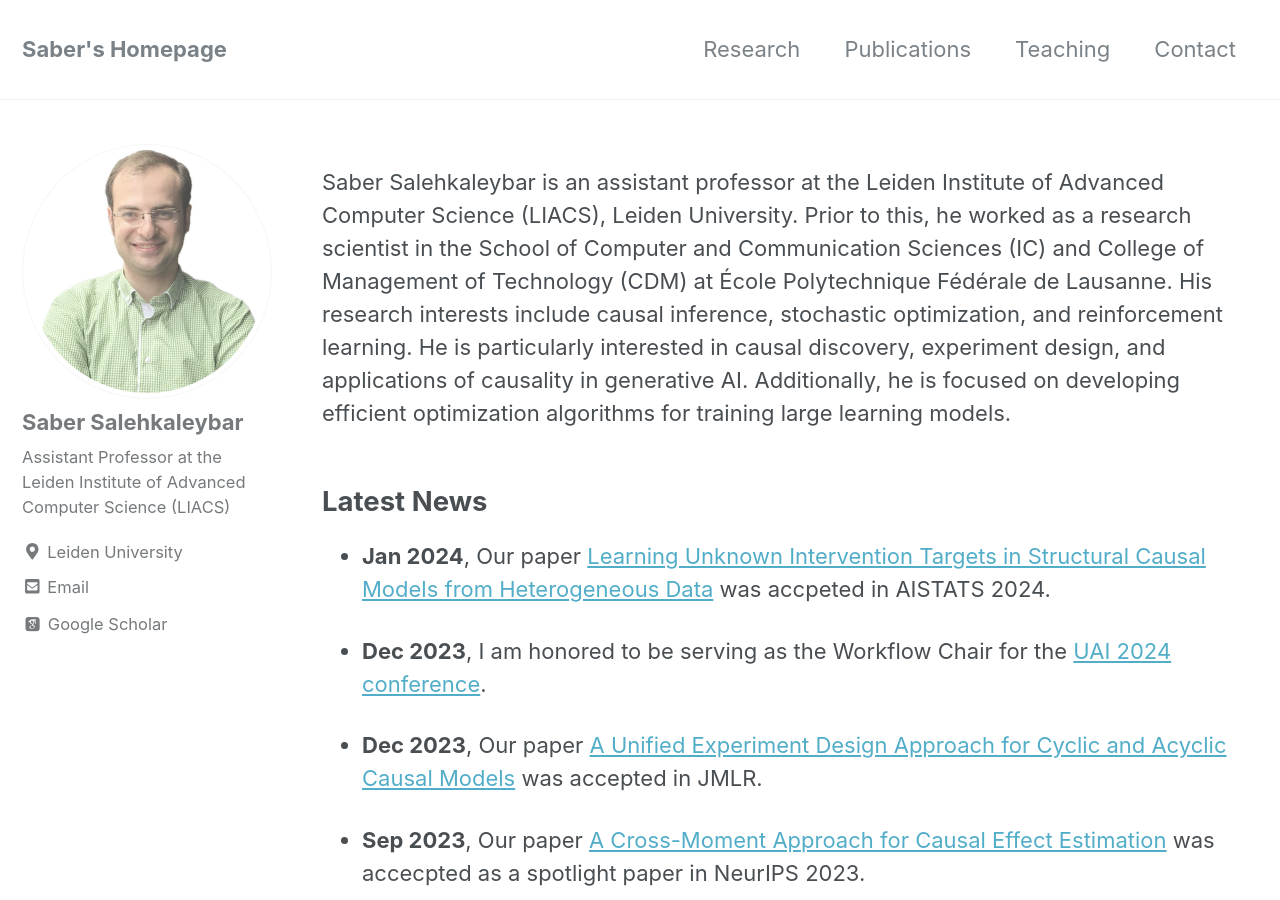
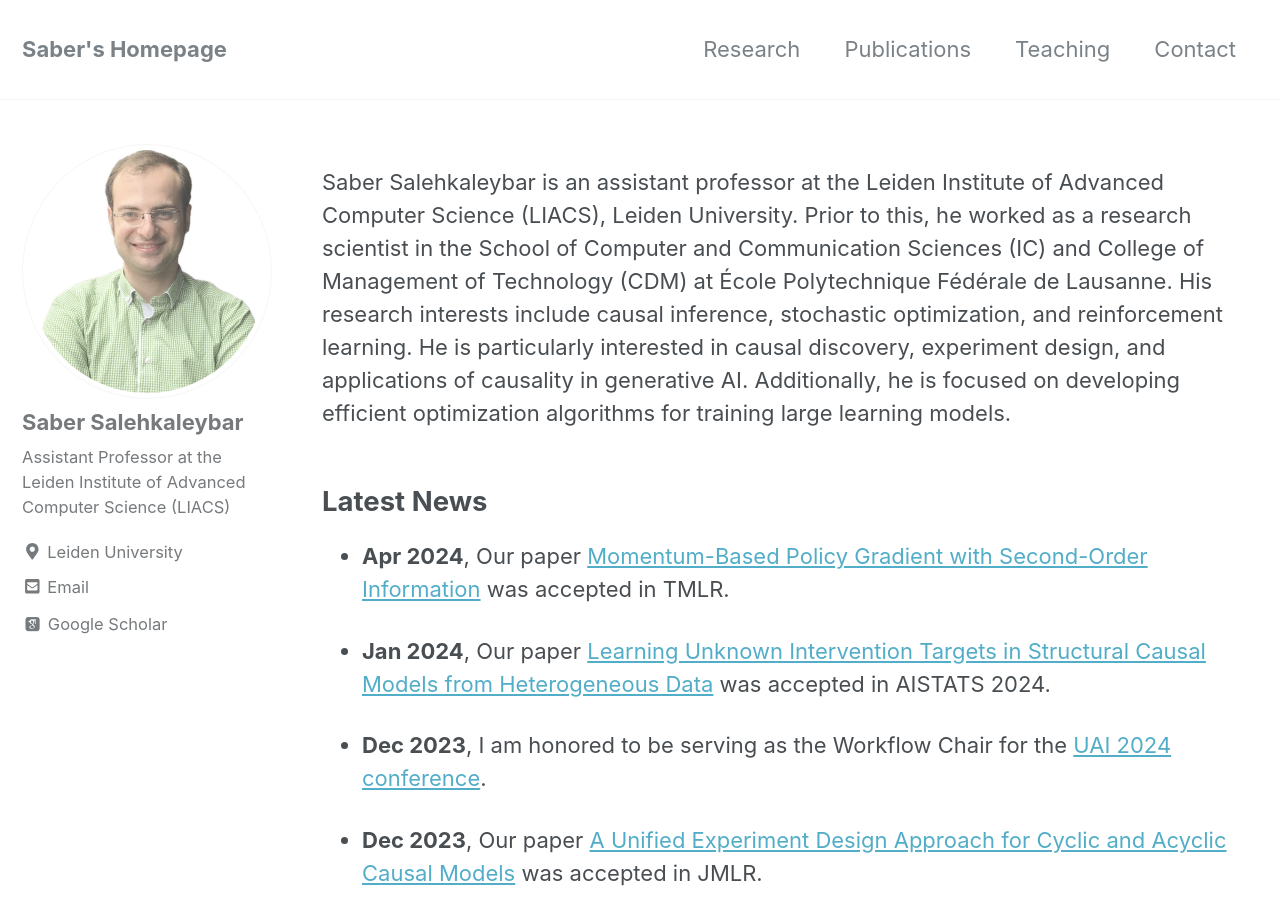
Before and after one commit to sabersalehk/sabersalehk.github.io, a Jekyll site: the page built from _pages/about.md, in a window 1280 px wide and 900 px high. Built offline with Jekyll 4.4.1, drawn with Linux system fonts in a browser that asks for light colours; nearby versions of some CDN libraries; some web fonts are replaced.

Commit message:
Update news.yml

```diff
--- a/_data/news.yml
+++ b/_data/news.yml
@@ -1,5 +1,6 @@
 # main links
-- title: <b>Jan 2024</b>, Our paper <a href="https://arxiv.org/pdf/2312.06091.pdf"> Learning Unknown Intervention Targets in Structural Causal Models from Heterogeneous Data</a> was accpeted in AISTATS 2024.
+- title: <b>Apr 2024</b>, Our paper <a href="https://arxiv.org/pdf/2205.08253.pdf"> Momentum-Based Policy Gradient with Second-Order Information</a> was accepted in TMLR.
+- title: <b>Jan 2024</b>, Our paper <a href="https://arxiv.org/pdf/2312.06091.pdf"> Learning Unknown Intervention Targets in Structural Causal Models from Heterogeneous Data</a> was accepted in AISTATS 2024.
 - title: <b>Dec 2023</b>, I am honored to be serving as the Workflow Chair for the <a href="https://www.auai.org/uai2024/"> UAI 2024 conference</a>.
 - title: <b>Dec 2023</b>, Our paper <a href="https://www.jmlr.org/papers/volume24/22-1425/22-1425.pdf"> A Unified Experiment Design Approach for Cyclic and Acyclic Causal Models</a> was accepted in JMLR.
 - title: <b>Sep 2023</b>, Our paper <a href="https://proceedings.neurips.cc/paper_files/paper/2023/file/1f6100363156cced8633f4e89dd8ceb1-Paper-Conference.pdf"> A Cross-Moment Approach for Causal Effect Estimation</a> was accecpted as a spotlight paper in NeurIPS 2023.
```
